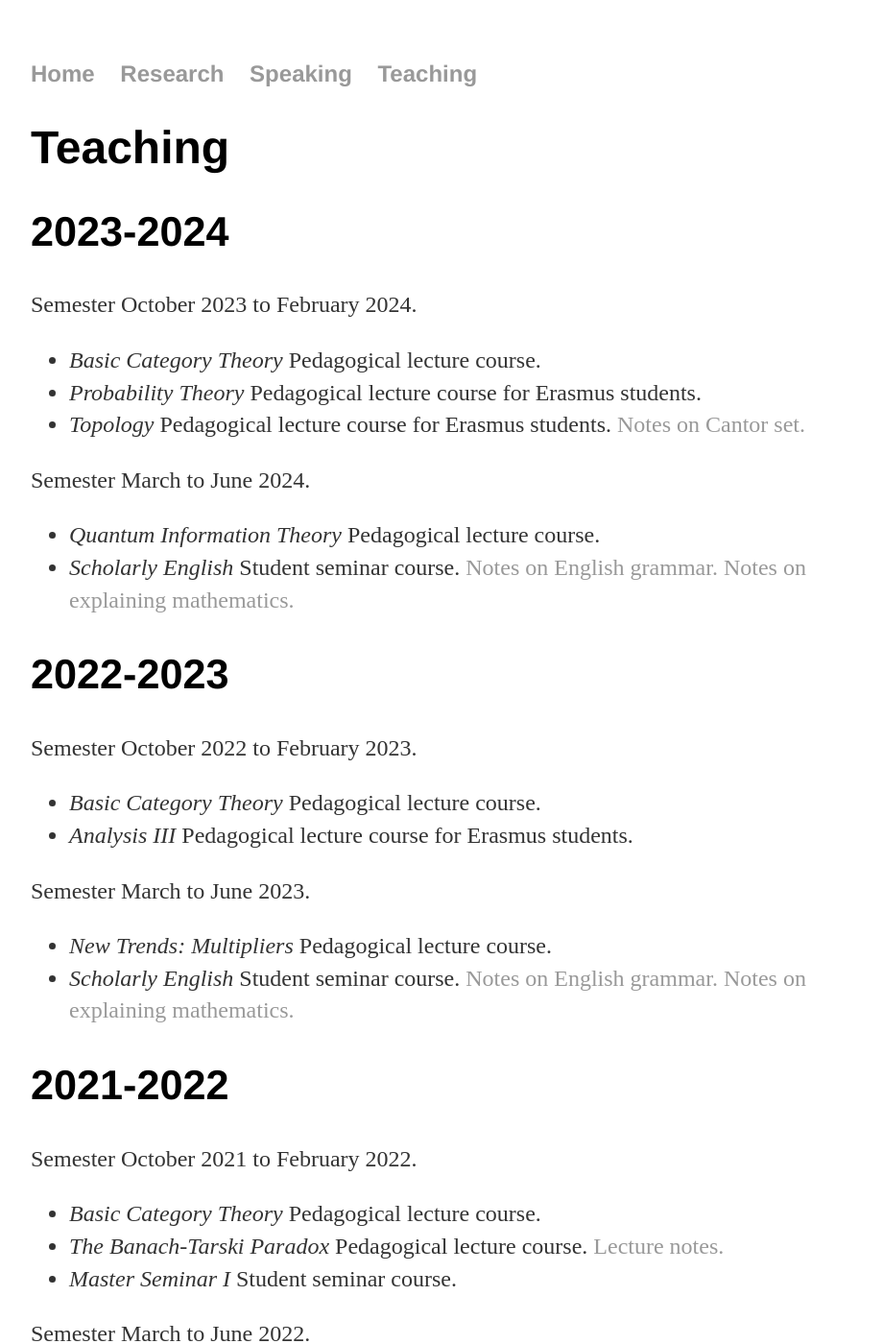
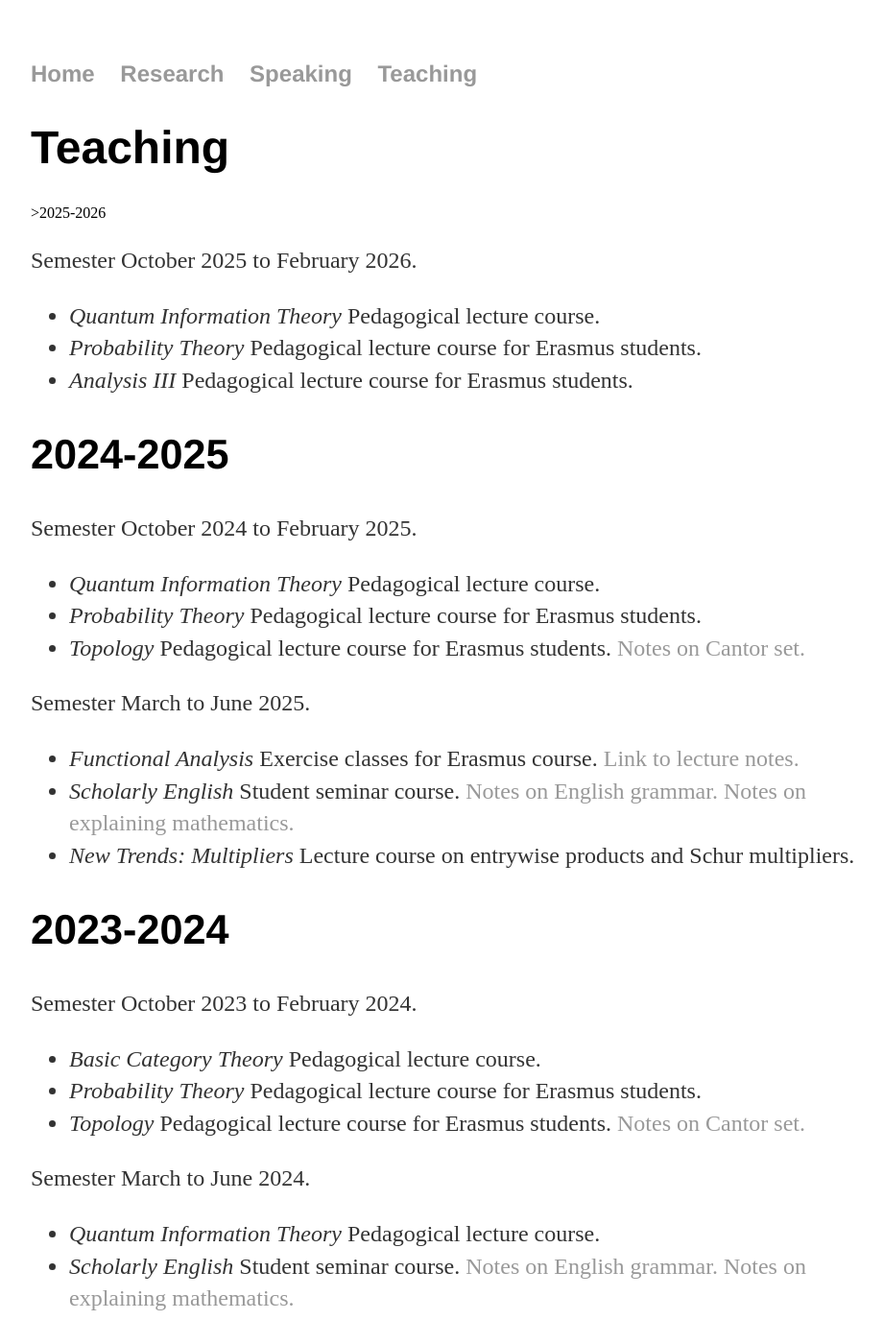
Before and after one commit to andrewmckeemaths/andrewmckeemaths.github.io, a Jekyll site: the page built from teaching/index.html, in a window 1280 px wide and 1400 px high. Shown: the whole window at 96% size, without its empty margins (160-1080 px from the left). Built offline with Jekyll 4.4.1, drawn with Linux system fonts in a browser that asks for light colours.

Commit message:
Update index.html
added teaching for 2024-2025 and winter 2025-2026

```diff
--- a/teaching/index.html
+++ b/teaching/index.html
@@ -4,6 +4,31 @@ title: Andrew McKee
 ---
 
 <h1>Teaching</h1>
+
+>2025-2026</h2>
+
+<p>Semester October 2025 to February 2026.</p>
+  <ul>
+    <li><em>Quantum Information Theory</em> Pedagogical lecture course.</li>
+    <li><em>Probability Theory</em> Pedagogical lecture course for Erasmus students.
+    <li><em>Analysis III</em> Pedagogical lecture course for Erasmus students.
+  </ul>
+
+<h2>2024-2025</h2>
+
+<p>Semester October 2024 to February 2025.</p>
+  <ul>
+    <li><em>Quantum Information Theory</em> Pedagogical lecture course.</li>
+    <li><em>Probability Theory</em> Pedagogical lecture course for Erasmus students.
+    <li><em>Topology</em> Pedagogical lecture course for Erasmus students. <a href="UwBteaching/CantorSetMcKee.pdf" target="_blank">Notes on Cantor set.</a></li>
+  </ul>
+
+<p>Semester March to June 2025.</p>
+  <ul>
+    <li><em>Functional Analysis</em> Exercise classes for Erasmus course. <a href="https://math.uwb.edu.pl/~zaf/kwasniewski/teaching.html" target="_blank">Link to lecture notes.</a> </li>
+    <li><em>Scholarly English</em> Student seminar course. <a href="UwBteaching/NotesEnglishGrammarMcKee.pdf" target="_blank">Notes on English grammar.</a> <a href="UwBteaching/NotesExplainingMathsMcKee.pdf" target="_blank">Notes on explaining mathematics.</a></li>
+    <li><em>New Trends: Multipliers</em> Lecture course on entrywise products and Schur multipliers.</li>
+  </ul>
 
 <h2>2023-2024</h2>
 
```
